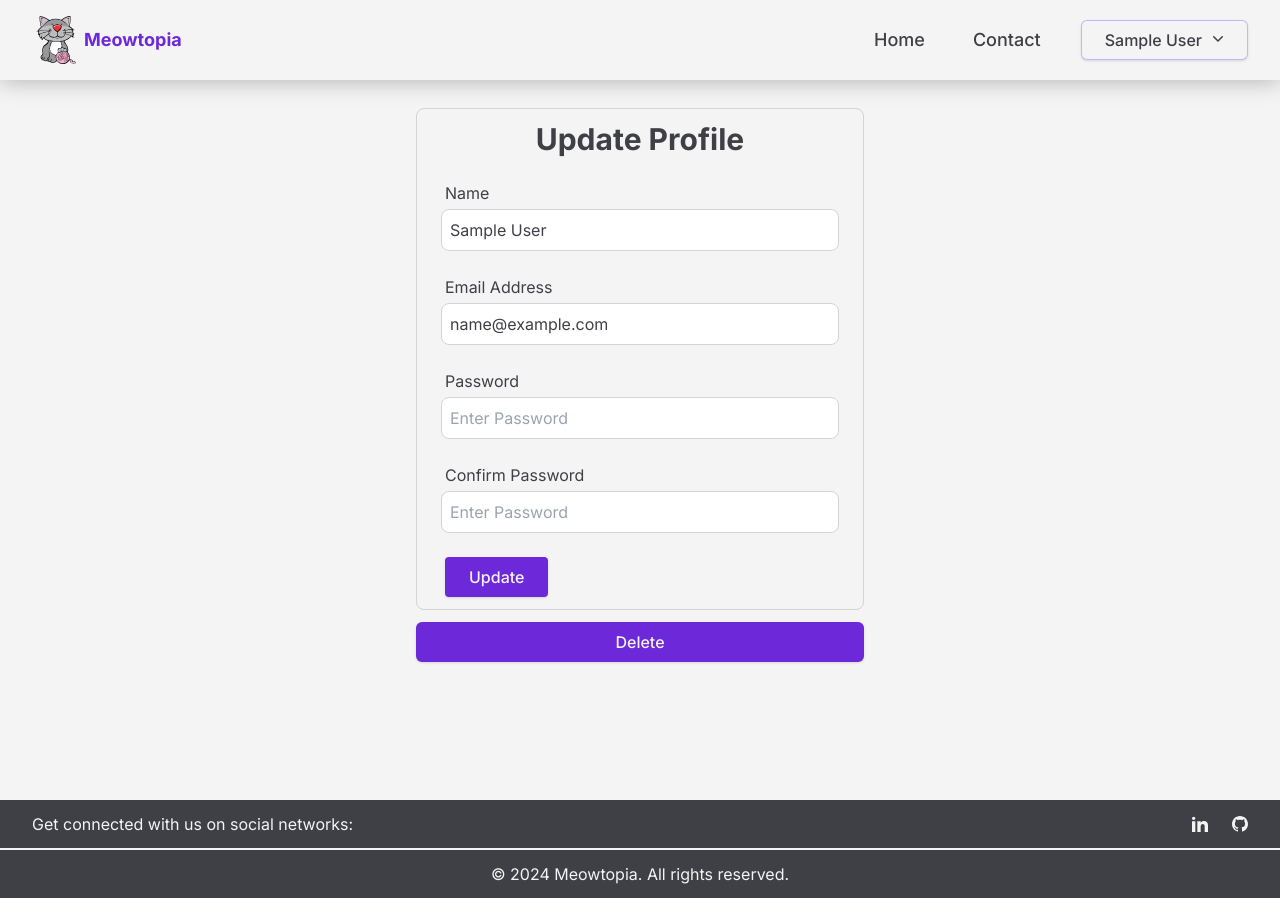
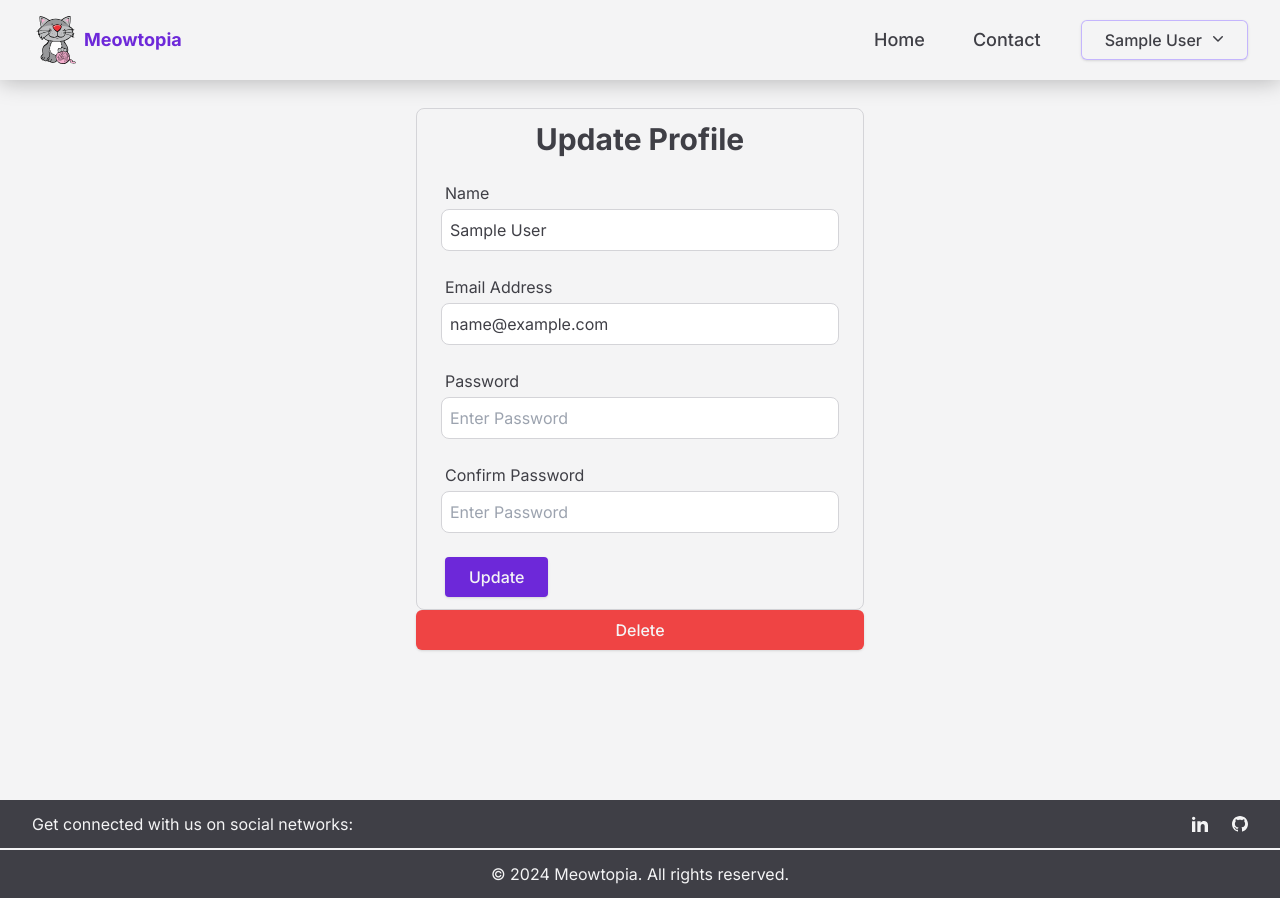
Before and after one commit to mejrimo/meowtopia, a React (Vite) app in the folder client/: page /profile in a window 1280 px wide. Built offline with nearby package versions, Linux system fonts and the light colour scheme; sample sign-in values are in the browser's storage.

Commit message:
delete button changed

```diff
--- a/client/src/components/Button.jsx
+++ b/client/src/components/Button.jsx
@@ -1,7 +1,6 @@
-const Button = ({ children, className, onClick }) => {
+const Button = ({ children, className }) => {
 	return (
 		<button
-			onClick={onClick}
 			className={`px-6 py-2 font-medium rounded-md shadow bg-violet-700 text-zinc-100 hover:bg-violet-900 active:bg-violet-500 + ${className}`}
 		>
 			{children}
--- a/client/src/components/UpdateProfileForm.jsx
+++ b/client/src/components/UpdateProfileForm.jsx
@@ -130,12 +130,12 @@ const UpdateProfileForm = () => {
 
 				<SubmitButton>Update</SubmitButton>
 			</form>
-			<Button
+			<button
 				onClick={deleteUserFunction}
-				className="w-full mx-auto my-3 bg-red-500 max-w-72 md:max-w-md hover:bg-red-600 active:bg-red-400"
+				className="w-full py-2 mx-auto font-medium bg-red-500 rounded-md shadow text-zinc-100 my-3px-6 max-w-72 md:max-w-md hover:bg-red-600 active:bg-red-400"
 			>
 				Delete
-			</Button>
+			</button>
 		</div>
 	);
 };
```
